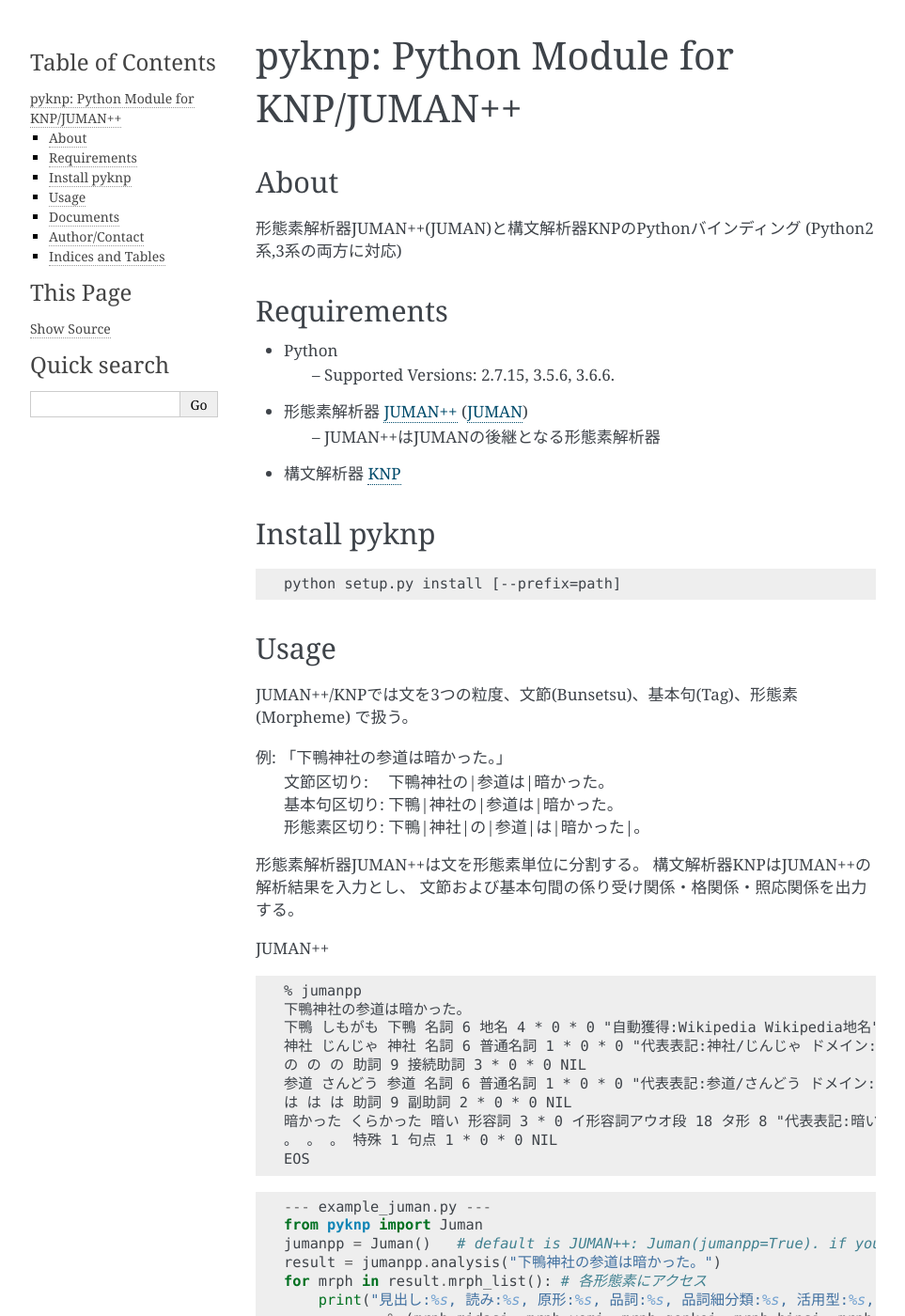
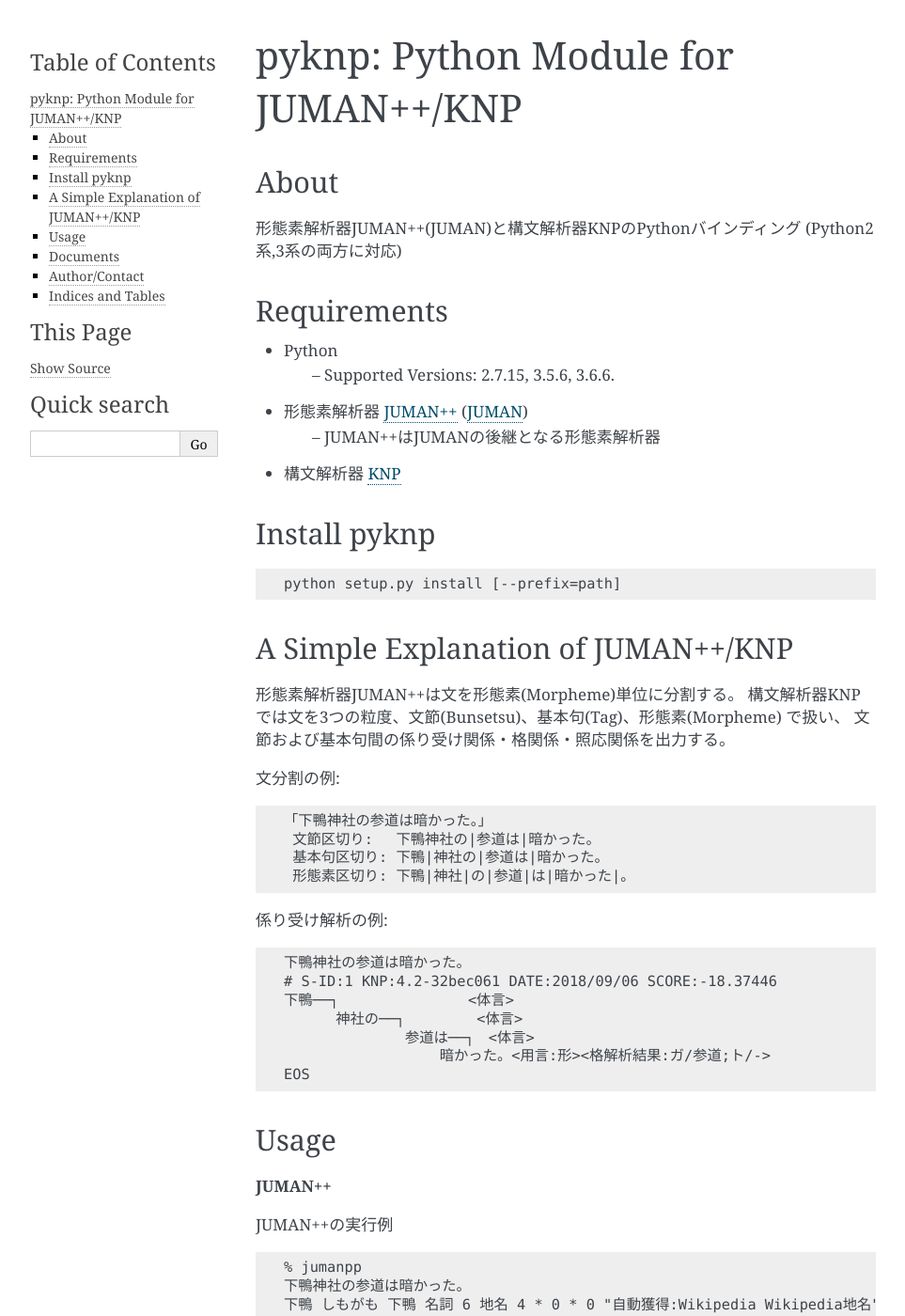
Before and after one commit to ku-nlp/pyknp, a Sphinx documentation site: the page built from docs/index.rst, in a window 1280 px wide and 1400 px high. Shown: the whole window at 94% size, without its empty margins (148-1111 px from the left). Built offline with Sphinx 7.4.7, drawn with Linux system fonts in a browser that asks for light colours; some of the changed text lies outside the part shown.

Commit message:
Added document.

```diff
--- a/docs/index.rst
+++ b/docs/index.rst
@@ -4,7 +4,7 @@
    contain the root `toctree` directive.
 
 =========================================
-pyknp: Python Module for KNP/JUMAN++
+pyknp: Python Module for JUMAN++/KNP
 =========================================
 
 About
@@ -34,24 +34,42 @@
 
 
 
+A Simple Explanation of JUMAN++/KNP
+================================================
+
+形態素解析器JUMAN++は文を形態素(Morpheme)単位に分割する。
+構文解析器KNPでは文を3つの粒度、文節(Bunsetsu)、基本句(Tag)、形態素(Morpheme) で扱い、
+文節および基本句間の係り受け関係・格関係・照応関係を出力する。
+
+文分割の例:
+
+.. code-block:: none
+
+  「下鴨神社の参道は暗かった。」
+   文節区切り:　 下鴨神社の|参道は|暗かった。
+   基本句区切り: 下鴨|神社の|参道は|暗かった。
+   形態素区切り: 下鴨|神社|の|参道|は|暗かった|。
+
+
+係り受け解析の例:
+
+.. code-block:: none
+
+    下鴨神社の参道は暗かった。
+    # S-ID:1 KNP:4.2-32bec061 DATE:2018/09/06 SCORE:-18.37446
+    下鴨──┐　　　　　　　　　<体言>
+          神社の──┐　　　　　<体言>
+                  参道は──┐　<体言>
+                      暗かった。<用言:形><格解析結果:ガ/参道;ト/->
+    EOS
+
+
 Usage
 ========================
 
-JUMAN++/KNPでは文を3つの粒度、文節(Bunsetsu)、基本句(Tag)、形態素(Morpheme) で扱う。
+**JUMAN++**
 
-
-
-例: 「下鴨神社の参道は暗かった。」
-  | 文節区切り:　 下鴨神社の|参道は|暗かった。
-  | 基本句区切り: 下鴨|神社の|参道は|暗かった。
-  | 形態素区切り: 下鴨|神社|の|参道|は|暗かった|。
-
-形態素解析器JUMAN++は文を形態素単位に分割する。
-構文解析器KNPはJUMAN++の解析結果を入力とし、
-文節および基本句間の係り受け関係・格関係・照応関係を出力する。
-
-
-JUMAN++
+JUMAN++の実行例
 
 .. code-block:: none
 
@@ -66,6 +84,8 @@
     。 。 。 特殊 1 句点 1 * 0 * 0 NIL
     EOS
 
+pyknpを用いた解析プログラム
+
 .. code-block:: python
 
     --- example_juman.py ---
@@ -75,6 +95,8 @@
     for mrph in result.mrph_list(): # 各形態素にアクセス
         print("見出し:%s, 読み:%s, 原形:%s, 品詞:%s, 品詞細分類:%s, 活用型:%s, 活用形:%s, 意味情報:%s, 代表表記:%s" \
                 % (mrph.midasi, mrph.yomi, mrph.genkei, mrph.hinsi, mrph.bunrui, mrph.katuyou1, mrph.katuyou2, mrph.imis, mrph.repname))
+
+プログラムの出力結果
 
 .. code-block:: none
 
@@ -87,7 +109,10 @@
     見出し:暗かった, 読み:くらかった, 原形:暗い, 品詞:形容詞, 品詞細分類:*, 活用型:イ形容詞アウオ段, 活用形:タ形, 意味情報:代表表記:暗い/くらい, 代表表記:暗い/くらい
     見出し:。, 読み:。, 原形:。, 品詞:特殊, 品詞細分類:句点, 活用型:*, 活用形:*, 意味情報:NIL, 代表表記:
 
-KNP
+**KNP**
+
+KNPの実行例。出力の読み方は次のURLを参照。
+`<http://cr.fvcrc.i.nagoya-u.ac.jp/~sasano/knp/format.html>`_
 
 .. code-block:: none
 
@@ -110,6 +135,8 @@
     。 。 。 特殊 1 句点 1 * 0 * 0 NIL <文末><英記号><記号><付属>
     EOS
 
+pyknpを用いた解析プログラム
+
 .. code-block:: python
 
     --- example_knp.py ---
@@ -131,6 +158,9 @@
     for mrph in result.mrph_list(): # 各形態素へのアクセス
         print("\tID:%d, 見出し:%s, 読み:%s, 原形:%s, 品詞:%s, 品詞細分類:%s, 活用型:%s, 活用形:%s, 意味情報:%s, 代表表記:%s" \
                 % (mrph.mrph_id, mrph.midasi, mrph.yomi, mrph.genkei, mrph.hinsi, mrph.bunrui, mrph.katuyou1, mrph.katuyou2, mrph.imis, mrph.repname))
+
+
+プログラムの出力結果
 
 .. code-block:: none
 
```
